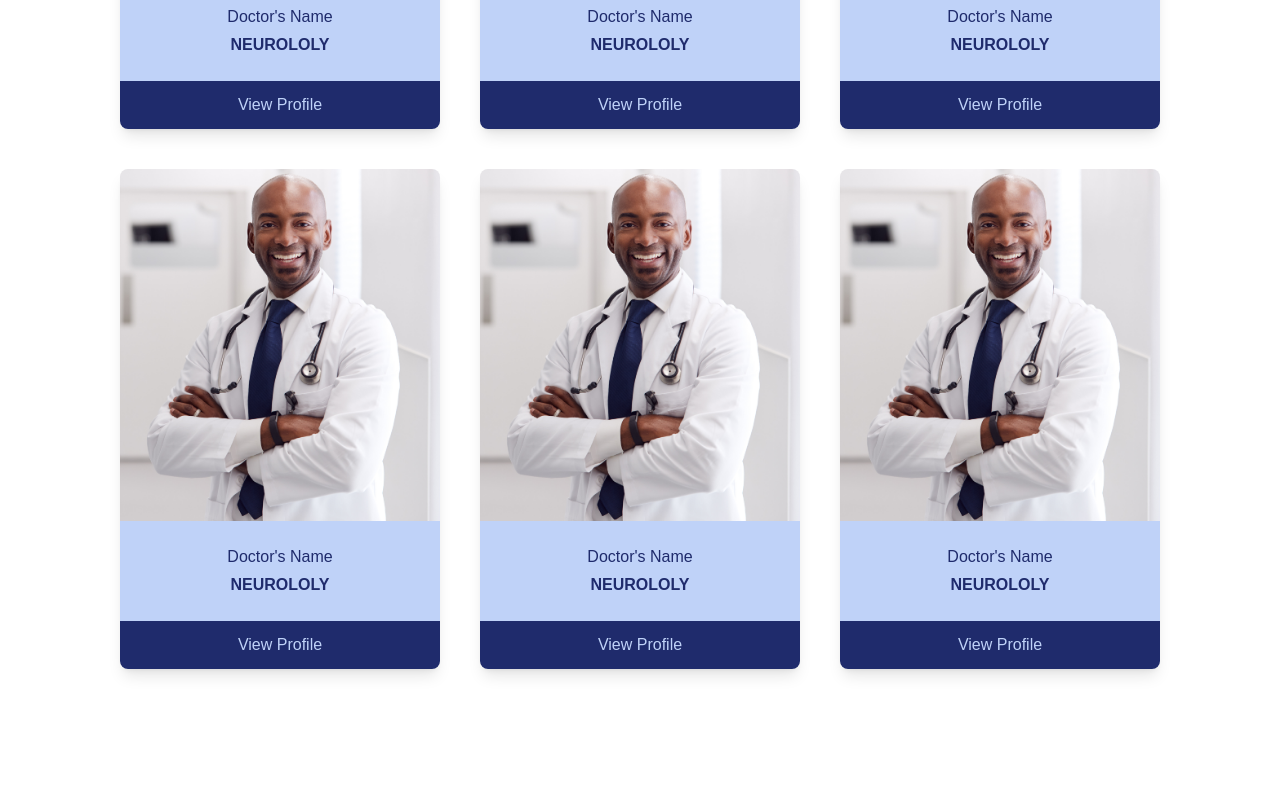
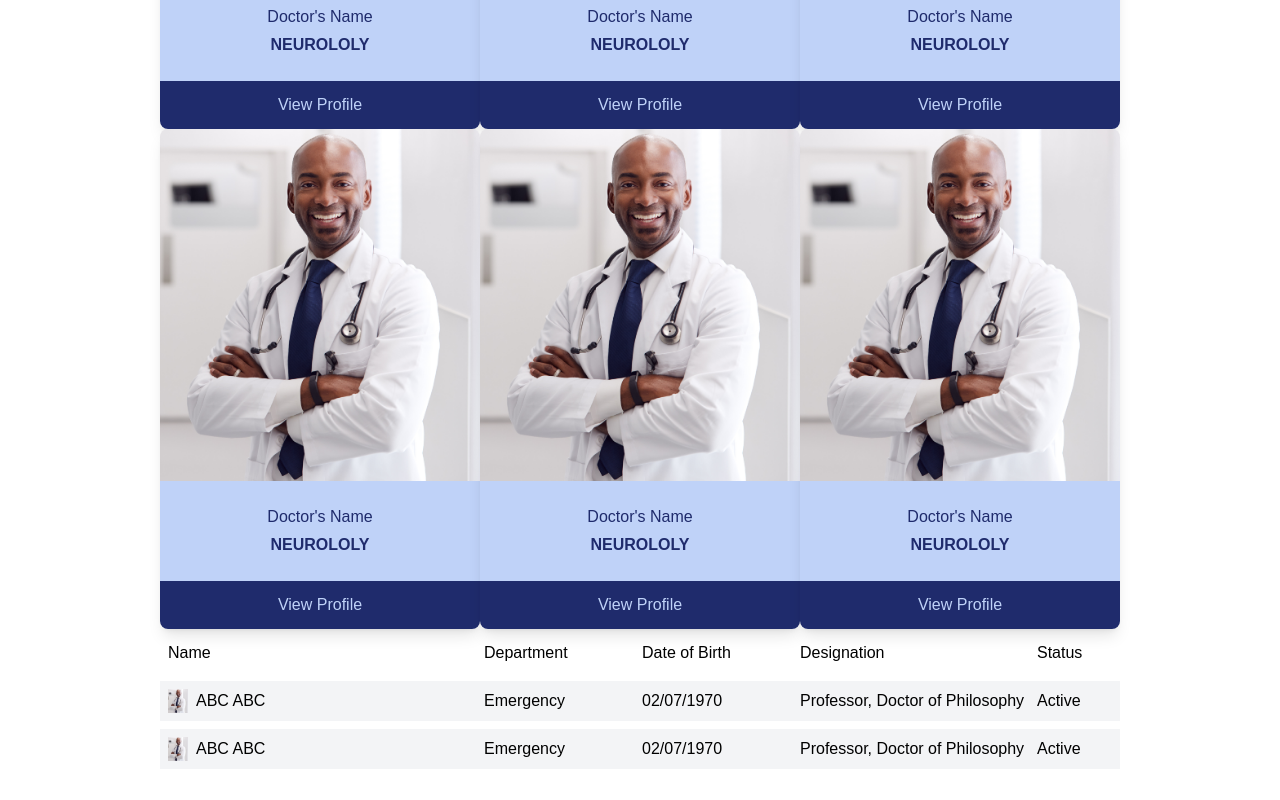
Before and after one commit to MinhChieens/random-assgn-demo, a React (Vite) app: page /doctors in a window 1280 px wide. Shown: the part 412-1212 px from the top of the page. Before the commit the page ends 1121 px from the top, so only its background shows below. Built offline with nearby package versions, Linux system fonts and the light colour scheme; no server answers.

Commit message:
add DoctorEntry component's styling

```diff
--- /dev/null
+++ b/src/components/DoctorEntry.jsx
@@ -0,0 +1,26 @@
+import React from "react";
+
+const DoctorEntry = () => {
+   const doctorTemp = {
+      name: "ABC ABC",
+      image: "../src/assets/doctor.png",
+      department: "Emergency",
+      dateOfBirth: "02/07/1970",
+      designation: "Professor, Doctor of Philosophy",
+      status: "Active",
+   };
+   return (
+      <section className="w-4/5 mx-auto grid grid-cols-12 my-1 gap-1 bg-gray-100 px-2 py-2">
+         <div className="flex col-span-4 gap-2">
+            <img src={doctorTemp.image} width="20" height="20" />
+            <p>{doctorTemp.name}</p>
+         </div>
+         <p className="col-span-2">{doctorTemp.department}</p>
+         <p className="col-span-2">{doctorTemp.dateOfBirth}</p>
+         <p className="col-span-3">{doctorTemp.designation}</p>
+         <p className="col-span-1">{doctorTemp.status}</p>
+      </section>
+   );
+};
+
+export default DoctorEntry;
--- /dev/null
+++ b/src/components/DoctorHeader.jsx
@@ -0,0 +1,15 @@
+import React from "react";
+
+const DoctorHeader = () => {
+   return (
+      <div className="w-4/5 mx-auto my-1 grid grid-cols-12 gap-1 px-2 py-2">
+         <p className="col-span-4">Name</p>
+         <p className="col-span-2">Department</p>
+         <p className="col-span-2">Date of Birth</p>
+         <p className="col-span-3">Designation</p>
+         <p className="col-span-1">Status</p>
+      </div>
+   );
+};
+
+export default DoctorHeader;
--- a/src/pages/Doctors.jsx
+++ b/src/pages/Doctors.jsx
@@ -1,14 +1,19 @@
 import React from "react";
 import FrameDoctor from "../components/FrameDoctor";
+import DoctorEntry from "../components/DoctorEntry";
+import DoctorHeader from "../components/DoctorHeader";
 const Doctors = () => {
    return (
-      <div className="doc p-10 flex flex-row gap-10 flex-wrap justify-center">
+      <div className="doc p-10 flex flex-row flex-wrap justify-center">
          <FrameDoctor />
          <FrameDoctor />
          <FrameDoctor />
          <FrameDoctor />
          <FrameDoctor />
          <FrameDoctor />
+         <DoctorHeader />
+         <DoctorEntry />
+         <DoctorEntry />
       </div>
    );
 };
```
